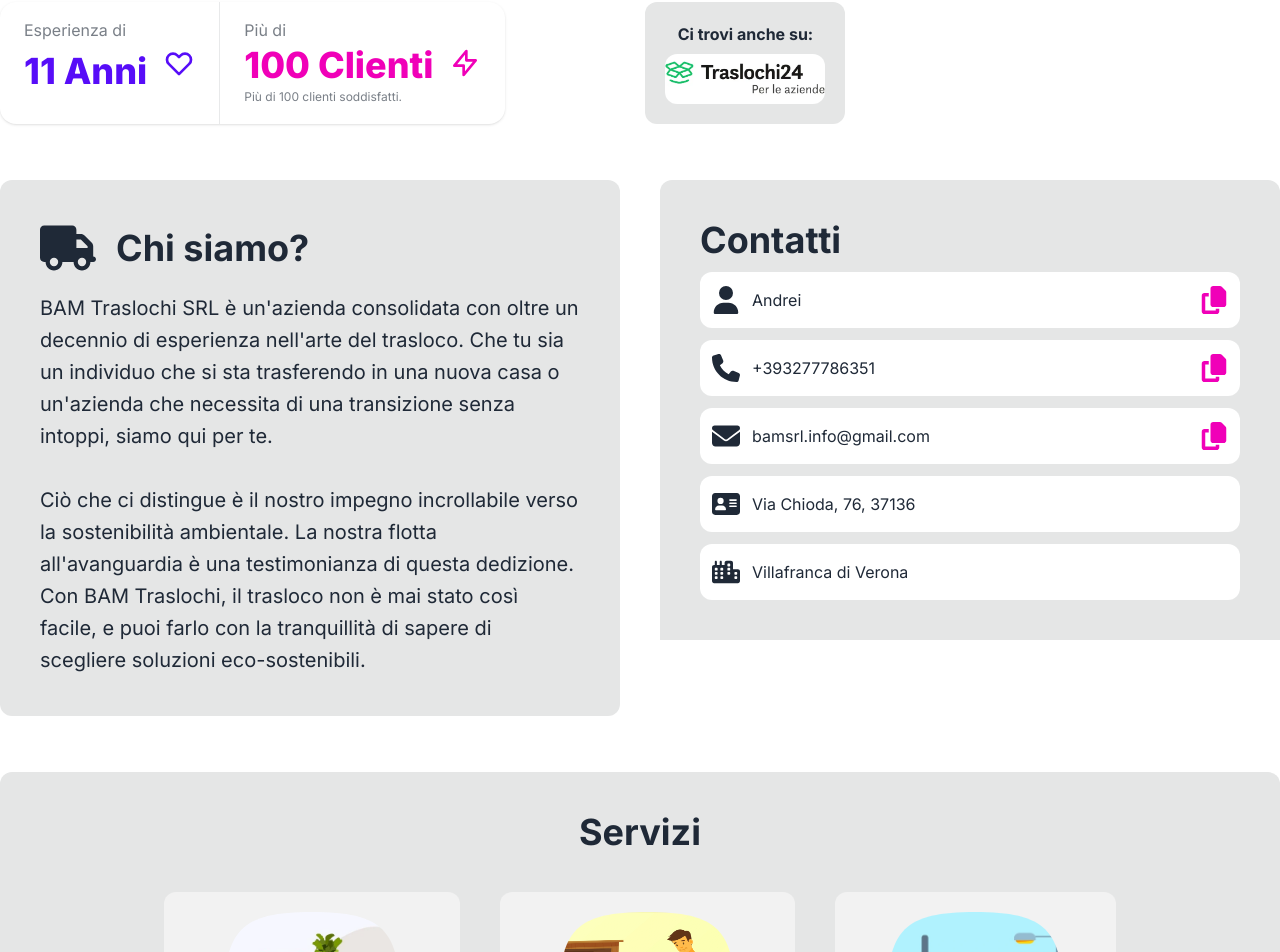
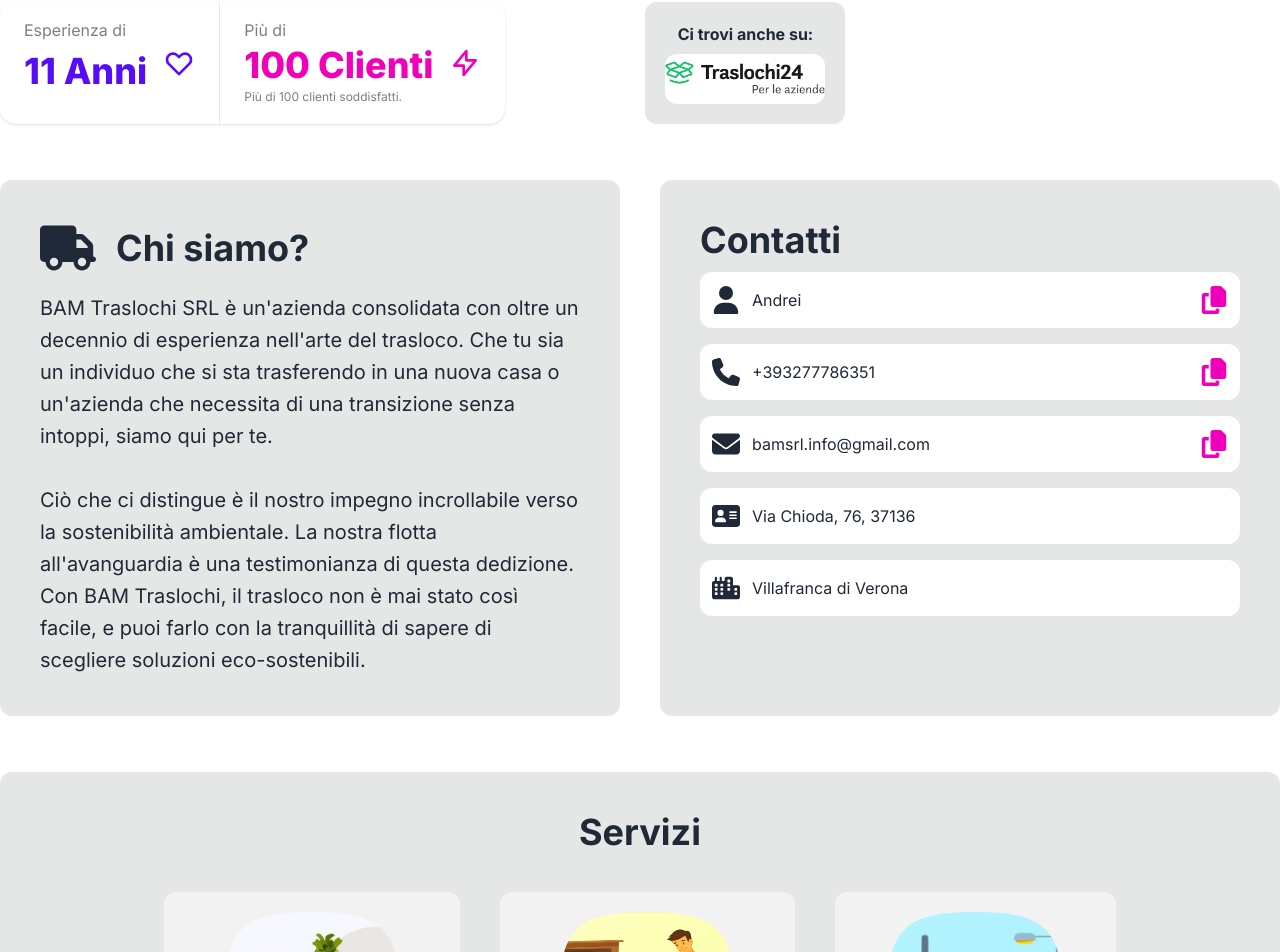
Before and after one commit to andiq123/bam-traslochi, a Next.js app: page / in a window 1280 px wide. Shown: the part 1338-2290 px from the top of the page. Built offline with nearby package versions, Linux system fonts and the light colour scheme.

Commit message:
about fix

```diff
--- a/app/components/About.tsx
+++ b/app/components/About.tsx
@@ -9,8 +9,7 @@ function About() {
       id="contatti"
       className="flex flex-col lg:flex-row justify-center gap-10"
     >
-      <div className="flex-1 rounded-xl relative overflow-hidden">
-        <div className="bg-base-300 p-10">
+      <div className="flex-1 rounded-xl relative overflow-hidden bg-base-300 p-10">
         <div className="text-4xl font-bold flex items-center gap-5">
           <FontAwesomeIcon icon={faTruck} className="h-14 w-14" />{" "}
           <span>Chi siamo?</span>
@@ -19,41 +18,29 @@ function About() {
           <p>
             BAM Traslochi SRL è un&apos;azienda consolidata con oltre un
             decennio di esperienza nell&apos;arte del trasloco. Che tu sia un
-              individuo che si sta trasferendo in una nuova casa o
-              un&apos;azienda che necessita di una transizione senza intoppi,
-              siamo qui per te.
+            individuo che si sta trasferendo in una nuova casa o un&apos;azienda
+            che necessita di una transizione senza intoppi, siamo qui per te.
             <span className="lg:block hidden">
               <br />
               Ciò che ci distingue è il nostro impegno incrollabile verso la
-                sostenibilità ambientale. La nostra flotta all&apos;avanguardia
-                è una testimonianza di questa dedizione. Con BAM Traslochi, il
+              sostenibilità ambientale. La nostra flotta all&apos;avanguardia è
+              una testimonianza di questa dedizione. Con BAM Traslochi, il
               trasloco non è mai stato così facile, e puoi farlo con la
               tranquillità di sapere di scegliere soluzioni eco-sostenibili.
             </span>
           </p>
         </div>
       </div>
-      </div>
-      <div className="flex-1 rounded-xl relative overflow-hidden">
-        <div className="bg-base-300 p-10">
-          <div className="text-4xl font-bold flex lg:flex-row flex-col gap-5 mb-3">
+      <div className="flex-1 relative overflow-hidden bg-base-300 p-10 rounded-xl">
+        <div className="text-4xl font-bold mb-3">
           <span>Contatti</span>
         </div>
-          <div className="flex flex-col gap-3 leading-8">
-            <InfoElement
-              icon="Contatto"
-              text={Contact.Contatto}
-              canCopy={true}
-            />
-            <InfoElement
-              icon="Telefono"
-              text={Contact.Telefono}
-              canCopy={true}
-            />
+        <div className="flex flex-col gap-4 leading-8">
+          <InfoElement icon="Contatto" text={Contact.Contatto} canCopy={true} />
+          <InfoElement icon="Telefono" text={Contact.Telefono} canCopy={true} />
           <InfoElement icon="Email" text={Contact.Email} canCopy={true} />
           <InfoElement icon="Indirizzo" text={Contact.Indirizzo} />
           <InfoElement icon="Città" text={Contact.Città} />
-          </div>
         </div>
       </div>
     </div>
```
Lines whose indentation alone changed are shown as unchanged.
